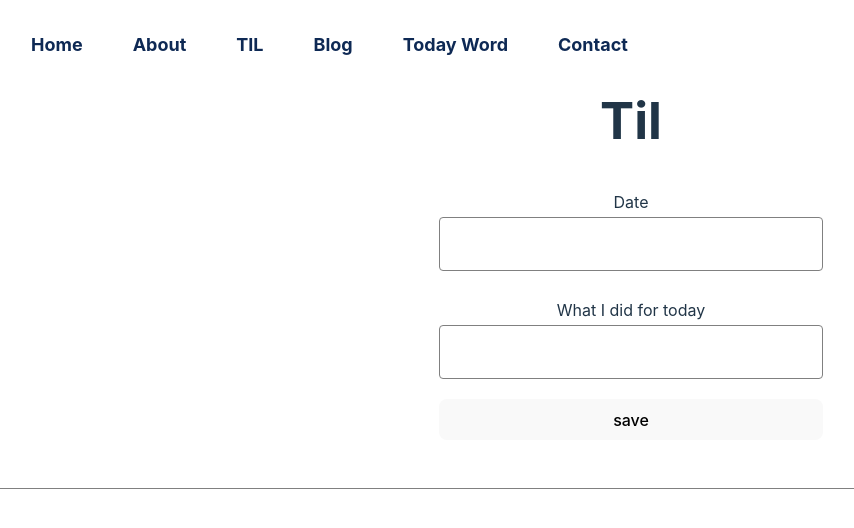
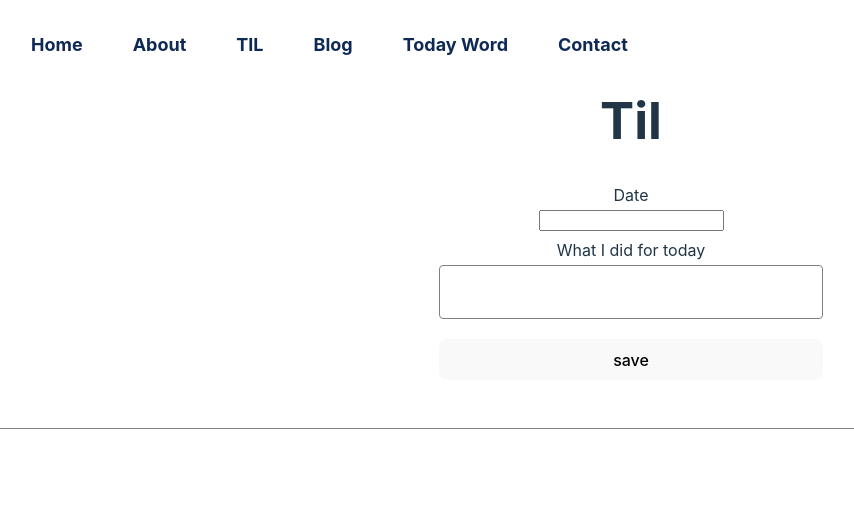
Before and after one commit to lenayoo/LENABlog, a React (Vite) app: page /TIL in a window 1280 px wide. Shown: the top 528 px of the page, without its empty margins (24-878 px from the left). Built offline with nearby package versions, Linux system fonts and the light colour scheme.

Commit message:
add datepicker library and standard html date picker

```diff
--- a/package.json
+++ b/package.json
@@ -12,6 +12,7 @@
   "dependencies": {
     "node-sass": "^9.0.0",
     "react": "^18.2.0",
+    "react-datepicker": "^4.16.0",
     "react-dom": "^18.2.0",
     "react-router-dom": "^6.14.0"
   },
--- a/src/pages/Blog.jsx
+++ b/src/pages/Blog.jsx
@@ -11,8 +11,8 @@ function Blog() {
       <form className="blog-form">
         <label>Title</label>
         <input className="blog-title" />
-        <label>Date</label>
-        <input className="blog-date" />
+        <label htmlFor="date">Date</label>
+        <input className="blog-date" type="date" />
         <label>Content</label>
         <input className="blog-content" />
         <button>저장하기</button>
--- a/src/pages/Til.jsx
+++ b/src/pages/Til.jsx
@@ -1,7 +1,12 @@
+import { useState } from 'react'
 import NavBar from '../NavBar'
 import './style.css'
+import DatePicker from 'react-datepicker'
+import 'react-datepicker/dist/react-datepicker.css'
 
 function TiL() {
+  const [selectedDate, setSelectedDate] = useState(null)
+
   return (
     <div className="page-body">
       <div className="page-header">
@@ -9,8 +14,11 @@ function TiL() {
       </div>
       <h1>Til</h1>
       <form className="til-form">
-        <label className="til-label">Date</label>
-        <input className="til-input" />
+        <label>Date</label>
+        <DatePicker
+          selected={selectedDate}
+          onChange={(date) => setSelectedDate(date)}
+        />
         <label className="til-label">What I did for today</label>
         <input className="til-input" />
         <button type="submit">save</button>
```
Also changed, not shown: 1 other file (tests, documents, lock files or other folders).
